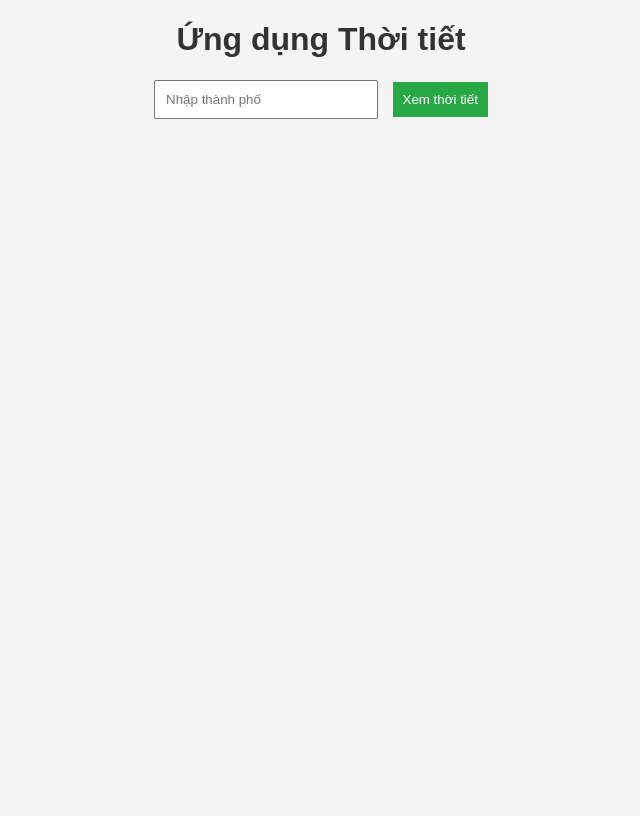
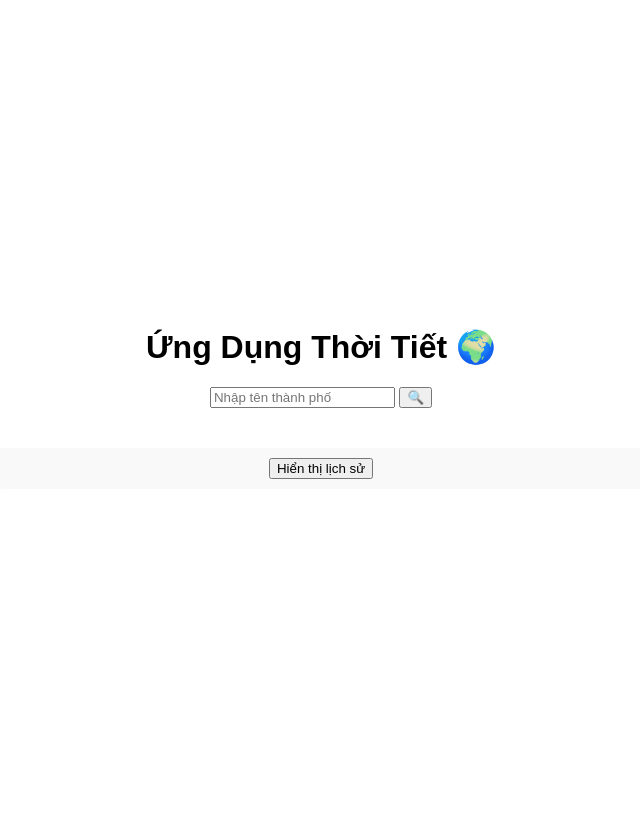
Before and after one commit to nhutduy-1905/Weather_API, a Flask app: page / in a window 1280 px wide. Shown: the whole page, without its empty margins (319-959 px from the left). Before the commit the page ends 119 px from the top, so only its background shows below. Run offline with Flask 3, Linux system fonts and the light colour scheme.

Commit message:
Thêm mới các chức năng

```diff
--- /dev/null
+++ b/app.py
@@ -0,0 +1,47 @@
+from flask import Flask, render_template, request, jsonify, session
+import requests
+
+app = Flask(__name__)
+app.secret_key = "supersecretkey"  # Khóa bí mật để lưu session
+
+API_KEY = "ce75a21f9c503e5d4617a91f93fea050"  # Thay bằng API key thật
+
+@app.route('/')
+def index():
+    history = session.get("history", [])  # Lấy lịch sử tìm kiếm từ session
+    return render_template('index.html', history=history)
+
+@app.route('/weather', methods=['GET'])
+def weather():
+    city = request.args.get('city')
+    if not city:
+        return jsonify({"error": "Vui lòng nhập tên thành phố!"})
+
+    url = f"http://api.openweathermap.org/data/2.5/weather?q={city}&appid={API_KEY}&units=metric&lang=vi"
+    response = requests.get(url)
+
+    if response.status_code == 200:
+        data = response.json()
+        weather_data = {
+            "city": data["name"],
+            "temperature": data["main"]["temp"],
+            "feels_like": data["main"]["feels_like"],
+            "humidity": data["main"]["humidity"],
+            "pressure": data["main"]["pressure"],
+            "wind_speed": data["wind"]["speed"],
+            "description": data["weather"][0]["description"].capitalize(),
+            "icon": f"http://openweathermap.org/img/wn/{data['weather'][0]['icon']}@2x.png"
+        }
+
+        # Lưu vào lịch sử tìm kiếm
+        history = session.get("history", [])
+        if weather_data["city"] not in history:
+            history.append(weather_data["city"])
+            session["history"] = history
+
+        return jsonify(weather_data)
+    else:
+        return jsonify({"error": "Không tìm thấy thành phố!"})
+
+if __name__ == '__main__':
+    app.run(debug=True)
--- a/static/script.js
+++ b/static/script.js
@@ -1,25 +1,101 @@
-function getWeather() {
-  let city = document.getElementById("city").value;
+document.addEventListener("DOMContentLoaded", function () {
+  document
+    .getElementById("cityInput")
+    .addEventListener("keypress", function (event) {
+      if (event.key === "Enter") {
+        getWeather();
+      }
+    });
+
+  // Tải lại lịch sử tìm kiếm
+  loadHistory();
+
+  // Tự động lấy vị trí hiện tại
+  getCurrentLocation();
+});
+
+function getWeather(cityName = null) {
+  const city = cityName || document.getElementById("cityInput").value.trim();
+  const errorEl = document.getElementById("error");
+
   if (!city) {
-    alert("Vui lòng nhập tên thành phố!");
+    errorEl.textContent = "Vui lòng nhập tên thành phố!";
+    errorEl.style.display = "block";
     return;
   }
+
+  errorEl.style.display = "none";
 
   fetch(`/weather?city=${city}`)
     .then((response) => response.json())
     .then((data) => {
       if (data.error) {
-        document.getElementById(
-          "weather-result"
-        ).innerHTML = `<p>${data.error}</p>`;
-      } else {
-        document.getElementById("weather-result").innerHTML = `
-                    <h2>${data.city}</h2>
-                    <p>Nhiệt độ: ${data.temperature}°C</p>
-                    <p>${data.description}</p>
-                    <img src="http://openweathermap.org/img/wn/${data.icon}.png" alt="Icon">
-                `;
+        errorEl.textContent = data.error;
+        errorEl.style.display = "block";
+        return;
       }
+
+      document.getElementById("cityName").textContent = `🌆 ${data.city}`;
+      document.getElementById(
+        "temperature"
+      ).textContent = `🌡️ Nhiệt độ: ${data.temperature}°C`;
+      document.getElementById(
+        "feels_like"
+      ).textContent = `🌡️ Cảm giác như: ${data.feels_like}°C`;
+      document.getElementById(
+        "humidity"
+      ).textContent = `💧 Độ ẩm: ${data.humidity}%`;
+      document.getElementById(
+        "pressure"
+      ).textContent = `🔽 Áp suất: ${data.pressure} hPa`;
+      document.getElementById(
+        "wind_speed"
+      ).textContent = `🌬️ Gió: ${data.wind_speed} m/s`;
+      document.getElementById(
+        "description"
+      ).textContent = `📌 ${data.description}`;
+
+      const weatherIcon = document.getElementById("weatherIcon");
+
+      addToHistory(data.city);
     })
-    .catch((error) => console.log("Lỗi: ", error));
+    .catch((error) => {
+      errorEl.textContent = "Lỗi khi lấy dữ liệu!";
+      errorEl.style.display = "block";
+    });
 }
+
+// Lấy vị trí hiện tại của người dùng
+function getCurrentLocation() {
+  if (navigator.geolocation) {
+    navigator.geolocation.getCurrentPosition((position) => {
+      const lat = position.coords.latitude;
+      const lon = position.coords.longitude;
+      fetch(
+        `https://api.openweathermap.org/data/2.5/weather?lat=${lat}&lon=${lon}&appid=ce75a21f9c503e5d4617a91f93fea050&units=metric&lang=vi`
+      )
+        .then((response) => response.json())
+        .then((data) => {
+          getWeather(data.name);
+        });
+    });
+  }
+}
+
+// Lưu lịch sử tìm kiếm vào giao diện
+function addToHistory(city) {
+  const historyList = document.getElementById("historyList");
+  const listItem = document.createElement("li");
+  listItem.textContent = city;
+  listItem.onclick = () => getWeather(city);
+  historyList.appendChild(listItem);
+}
+
+// Load lịch sử khi mở trang
+function loadHistory() {
+  fetch("/")
+    .then((response) => response.text())
+    .then(() => {
+      console.log("Lịch sử tải thành công!");
+    });
+}
--- a/static/styles.css
+++ b/static/styles.css
@@ -1,36 +1,38 @@
 body {
   font-family: Arial, sans-serif;
-  text-align: center;
-  background-color: #f4f4f4;
-}
-
-h1 {
-  color: #333;
+  text-align: center; /* Căn giữa nội dung */
 }
 
 .container {
-  margin: 20px auto;
+  display: flex;
+  flex-direction: column;
+  align-items: center;
+  justify-content: center;
+  min-height: 100vh; /* Để nội dung nằm giữa màn hình */
 }
 
-input {
+.history {
+  width: 50%; /* Định nghĩa độ rộng phù hợp */
+  margin: 20px auto; /* Căn giữa theo chiều ngang */
   padding: 10px;
-  width: 200px;
-  margin-right: 10px;
+  background: #f9f9f9;
+  border-radius: 8px;
+  text-align: center; /* Căn giữa nội dung lịch sử */
 }
 
-button {
-  padding: 10px;
-  background-color: #28a745;
-  color: white;
-  border: none;
-  cursor: pointer;
+.history ul {
+  list-style: none;
+  padding: 0;
 }
 
-button:hover {
-  background-color: #218838;
+.history ul li {
+  padding: 5px;
+  cursor: pointer;
+  color: #007bff;
+  transition: color 0.3s;
 }
 
-#weather-result {
-  margin-top: 20px;
-  font-size: 20px;
+.history ul li:hover {
+  color: #0056b3;
+  text-decoration: underline;
 }
--- a/templates/index.html
+++ b/templates/index.html
@@ -1,19 +1,66 @@
 <!DOCTYPE html>
 <html lang="vi">
-<head>
-    <meta charset="UTF-8">
-    <meta name="viewport" content="width=device-width, initial-scale=1.0">
-    <title>Ứng dụng Thời tiết</title>
-    <link rel="stylesheet" href="{{ url_for('static', filename='styles.css') }}">
-</head>
-<body>
-    <h1>Ứng dụng Thời tiết</h1>
+  <head>
+    <meta charset="UTF-8" />
+    <meta name="viewport" content="width=device-width, initial-scale=1.0" />
+    <title>Ứng Dụng Thời Tiết</title>
+    <link rel="stylesheet" href="{{ url_for('static', filename='styles.css') }}" />
+  </head>
+  <body>
     <div class="container">
-        <input type="text" id="city" placeholder="Nhập thành phố">
-        <button onclick="getWeather()">Xem thời tiết</button>
-    </div>
-    <div id="weather-result"></div>
+      <h1>Ứng Dụng Thời Tiết 🌍</h1>
+
+      <div class="input-container">
+        <input type="text" id="cityInput" placeholder="Nhập tên thành phố" />
+        <button onclick="getWeather()">🔍</button>
+      </div>
+
+      <div id="weatherResult">
+        <h2 id="cityName"></h2>
+        <p id="temperature"></p>
+        <p id="feels_like"></p>
+        <p id="humidity"></p>
+        <p id="pressure"></p>
+        <p id="wind_speed"></p>
+        <p id="description"></p>
+        <img id="weatherIcon" src="" alt="" style="display: none" />
+        <p id="error" style="color: red"></p>
+      </div>
+      <div class="history">
+        <button id="toggleHistory">Hiển thị lịch sử</button>
+        <div id="historyContainer">
+          <h3>Lịch sử tìm kiếm</h3>
+          <ul id="historyList"></ul>
+        </div>
+      </div>
+
+      <style>
+        #historyContainer {
+          display: none; /* Ẩn lịch sử khi tải trang */
+          background: #f8f8f8;
+          padding: 10px;
+          border-radius: 5px;
+          width: 300px;
+          text-align: center;
+          margin-top: 10px;
+        }
+      </style>
+
+      <script>
+        document.getElementById("toggleHistory").addEventListener("click", function () {
+          let historyContainer = document.getElementById("historyContainer");
+          if (historyContainer.style.display === "none") {
+            historyContainer.style.display = "block"; // Hiện ra
+            this.textContent = "Ẩn lịch sử";
+          } else {
+            historyContainer.style.display = "none"; // Ẩn đi
+            this.textContent = "Hiển thị lịch sử";
+          }
+        });
+      </script>
+
+
 
     <script src="{{ url_for('static', filename='script.js') }}"></script>
-</body>
+  </body>
 </html>
--- a/weather.py
+++ /dev/null
@@ -1,34 +0,0 @@
-from flask import Flask, render_template, request, jsonify
-import requests
-
-app = Flask(__name__)
-
-API_KEY = "ce75a21f9c503e5d4617a91f93fea050"  # Thay bằng API key thật
-
-@app.route('/')
-def index():
-    return render_template('index.html')
-
-@app.route('/weather', methods=['GET'])
-def weather():
-    city = request.args.get('city')
-    if not city:
-        return jsonify({"error": "Vui lòng nhập tên thành phố!"})
-
-    url = f"http://api.openweathermap.org/data/2.5/weather?q={city}&appid={API_KEY}&units=metric"
-    response = requests.get(url)
-
-    if response.status_code == 200:
-        data = response.json()
-        weather_data = {
-            "city": city,
-            "temperature": data["main"]["temp"],
-            "description": data["weather"][0]["description"],
-            "icon": data["weather"][0]["icon"]
-        }
-        return jsonify(weather_data)
-    else:
-        return jsonify({"error": "Không tìm thấy thành phố!"})
-
-if __name__ == '__main__':
-    app.run(debug=True)
```
